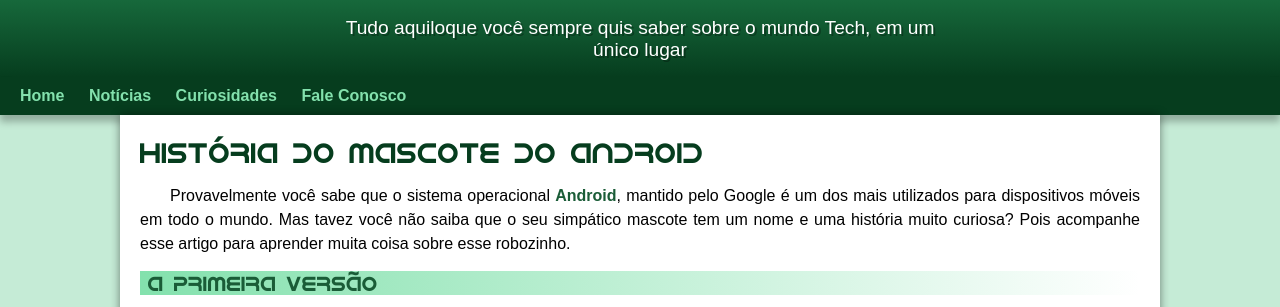
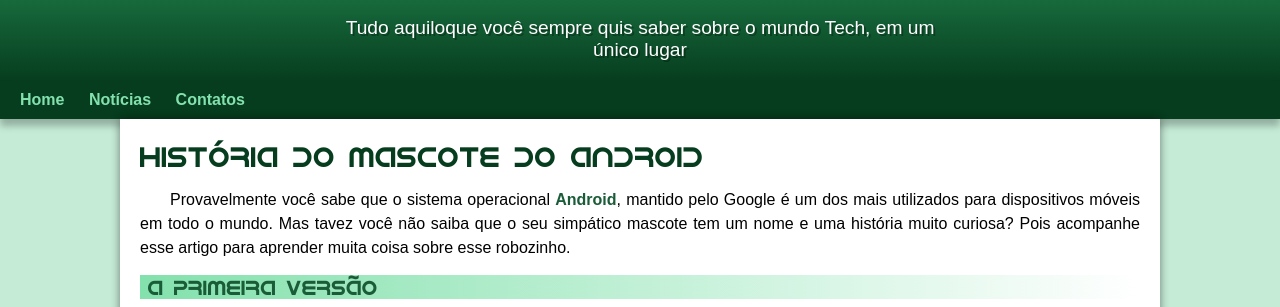
Before and after one commit to vinnyedu/projeto-android, a plain HTML site: page index.html in a window 1280 px wide. Shown: the part 113-420 px from the top of the page. Drawn offline with Linux system fonts and the light colour scheme.

Commit message:
menu corrigido

```diff
--- a/css/style.css
+++ b/css/style.css
@@ -58,7 +58,7 @@ header > p {
     max-width: 600px;
     padding: 0px 10px;
     margin: auto;
-    margin-bottom: 20px;
+    padding-bottom: 20px;
     text-shadow: 2px 2px 0px rgba(0, 0, 0, 0.295);
 }
 
--- a/index.html
+++ b/index.html
@@ -16,8 +16,7 @@
     <nav>
         <a href="#">Home</a>
         <a href="#">Notícias</a>
-        <a href="#">Curiosidades</a>
-        <a href="#">Fale Conosco</a>
+        <a href="#">Contatos</a>
     </nav>
     <main>
         <article>
```
